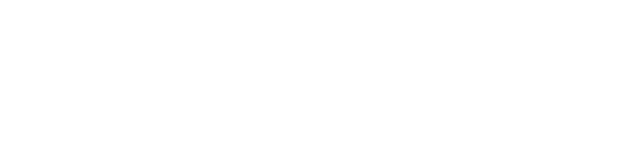
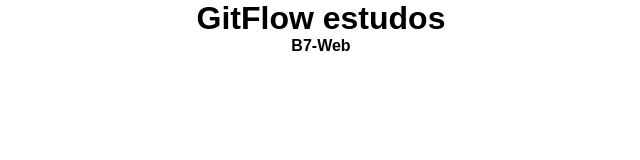
Before and after one commit to guilhermedev05/gitflow-estudo, a plain HTML site: page index.html in a window 1280 px wide. Shown: the whole page, without its empty margins (319-959 px from the left). Drawn offline with Linux system fonts and the light colour scheme.

Commit message:
feat: primeiras estilizacoes

```diff
--- a/index.html
+++ b/index.html
@@ -4,11 +4,11 @@
     <meta charset="UTF-8">
     <meta name="viewport" content="width=device-width, initial-scale=1.0">
     <link rel="stylesheet" href="style.css">
-    <title>Gitflow - estudo</title>
+    <title>GitFlow - estudo</title>
 </head>
 <body>
-
-
+    <h1>GitFlow estudos</h1>
+    <h4>B7-Web</h4>
     <script src="script.js"></script>
 </body>
 </html>
--- a/style.css
+++ b/style.css
@@ -0,0 +1,14 @@
+*{
+    padding: 0;
+    margin: 0;
+    box-sizing: border-box;
+    font-family: Arial, Helvetica, sans-serif;
+}
+
+h1{
+    font-weight: bold;
+}
+
+h1,h4{
+    text-align: center;
+}
```
